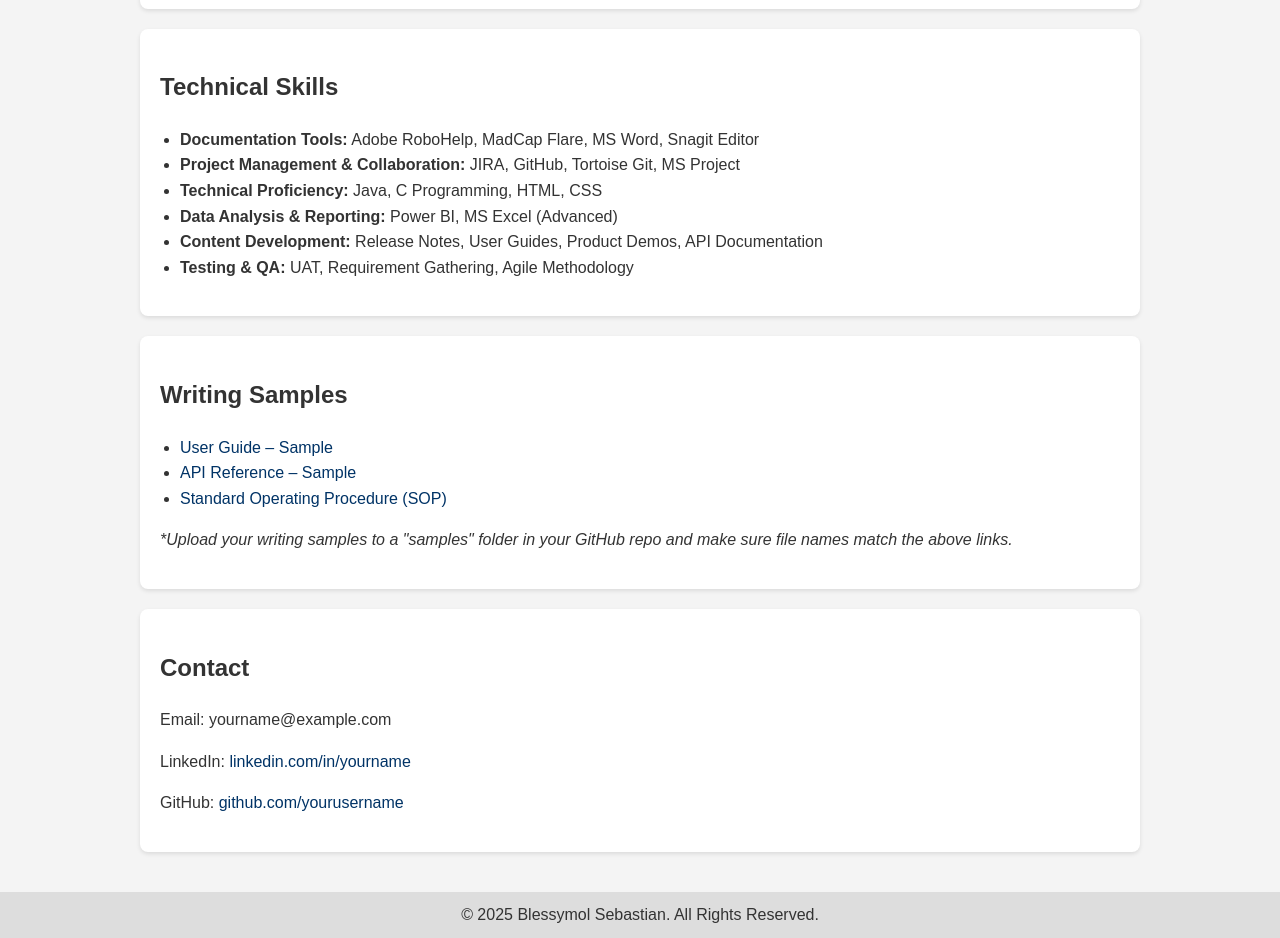
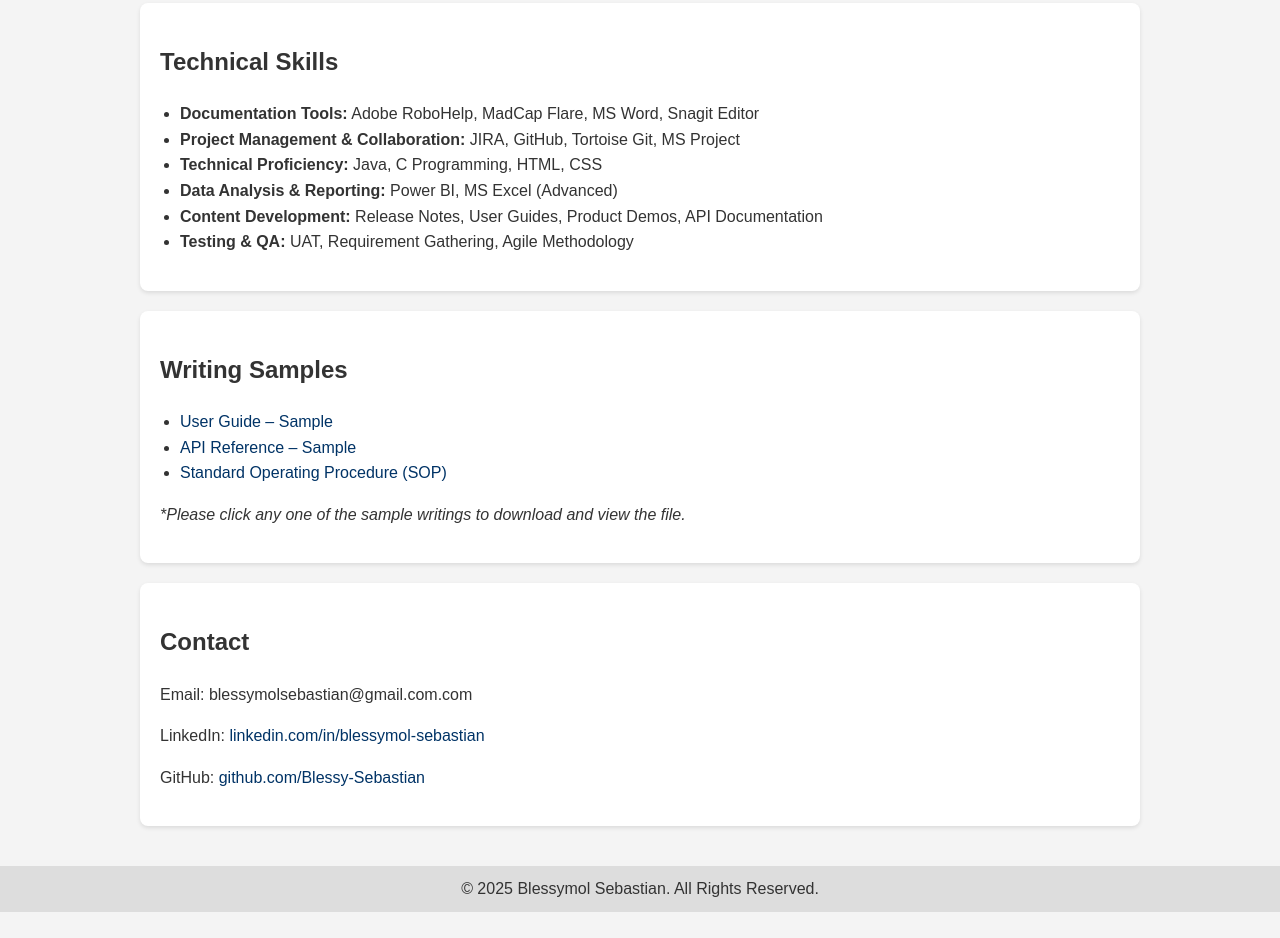
Before and after one commit to Blessy-Sebastian/Blessy-Sebastian.github.io, a plain HTML site: page index.html in a window 1280 px wide. Shown: the part 1156-2094 px from the top of the page. After the commit the page ends 2068 px from the top, so only its background shows below. Drawn offline with Linux system fonts and the light colour scheme.

Commit message:
Update index.html

```diff
--- a/index.html
+++ b/index.html
@@ -14,7 +14,7 @@
       color: #333;
     }
     .header-container {
-      max-width: 800px;
+      max-width: 1000px;
       margin: 20px auto;
       padding: 0 15px;
     }
@@ -110,14 +110,14 @@
       <li><a href="samples/API_Reference_Documentation.pdf" target="_blank">API Reference – Sample</a></li>
       <li><a href="samples/SOP_Template.pdf" target="_blank">Standard Operating Procedure (SOP)</a></li>
     </ul>
-    <p><em>*Upload your writing samples to a "samples" folder in your GitHub repo and make sure file names match the above links.</em></p>
+    <p><em>*Please click any one of the sample writings to download and view the file.</em></p>
   </section>
 
   <section id="contact">
     <h2>Contact</h2>
-    <p>Email: yourname@example.com</p>
-    <p>LinkedIn: <a href="https://www.linkedin.com/in/yourname" target="_blank">linkedin.com/in/yourname</a></p>
-    <p>GitHub: <a href="https://github.com/yourusername" target="_blank">github.com/yourusername</a></p>
+    <p>Email: blessymolsebastian@gmail.com.com</p>
+    <p>LinkedIn: <a href="https://www.linkedin.com/in/blessymol-sebastian" target="_blank">linkedin.com/in/blessymol-sebastian</a></p>
+    <p>GitHub: <a href="https://github.com/Blessy-Sebastian" target="_blank">github.com/Blessy-Sebastian</a></p>
   </section>
 
   <footer>
```
